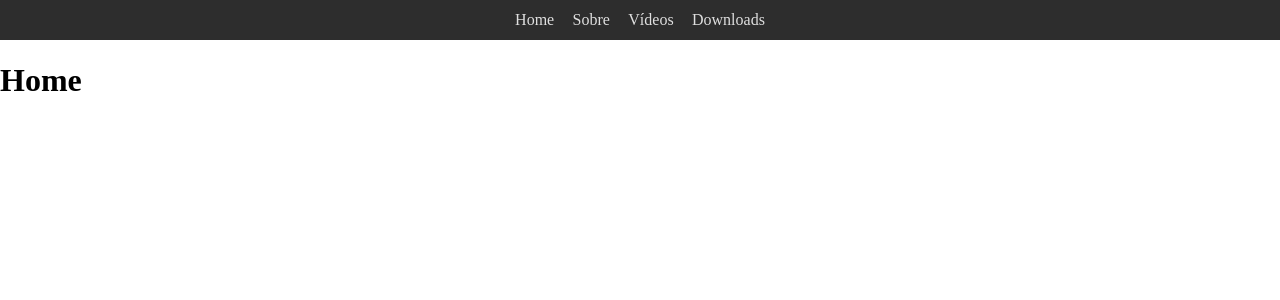
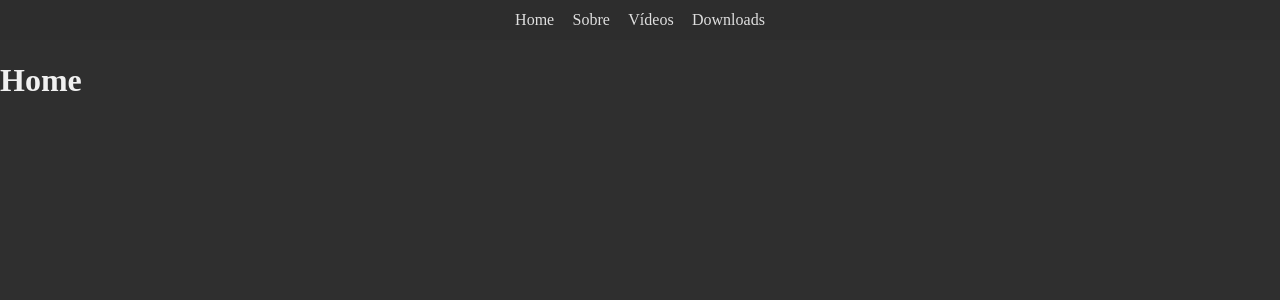
Before and after one commit to gionneves/MyWebsite, a Svelte app: page / in a window 1280 px wide. Shown: the top 300 px of the page. Built offline with nearby package versions, Linux system fonts and the light colour scheme.

Commit message:
Adicionado: + SCSS + globla.scss
Modificado:
> global.css
>> Compilação final do arquivo scss

```diff
--- a/package.json
+++ b/package.json
@@ -18,6 +18,7 @@
     "svelte": "^3.0.0"
   },
   "dependencies": {
+    "better-sqlite3": "^7.4.3",
     "sirv-cli": "^1.0.0",
     "svelte-routing": "^1.6.0"
   }
--- a/public/global.css
+++ b/public/global.css
@@ -1,4 +1,6 @@
 html, body {
+  background-color: #2f2f2f;
+  color: #f0f0f0;
   margin: 0;
   padding: 0;
   width: 100%;
@@ -9,81 +11,18 @@ a {
   color: #dfdfdf;
   text-decoration: none;
 }
+
 a:hover {
-	color: #797979;
+  color: #dfdfdf;
   text-decoration: none;
 }
+
 a:visited {
-	color: #dfdfdf;
+  color: #bbb;
   text-decoration: none;
 }
 
 .text-padding {
   padding: 0 0.45em;
 }
-
-/*
-html, body {
-	position: relative;
-	width: 100%;
-	height: 100%;
-}
-
-body {
-	color: #333;
-	margin: 0;
-	padding: 8px;
-	box-sizing: border-box;
-	font-family: -apple-system, BlinkMacSystemFont, "Segoe UI", Roboto, Oxygen-Sans, Ubuntu, Cantarell, "Helvetica Neue", sans-serif;
-}
-
-a {
-	color: rgb(0,100,200);
-	text-decoration: none;
-}
-
-a:hover {
-	text-decoration: underline;
-}
-
-a:visited {
-	color: rgb(0,80,160);
-}
-
-label {
-	display: block;
-}
-
-input, button, select, textarea {
-	font-family: inherit;
-	font-size: inherit;
-	-webkit-padding: 0.4em 0;
-	padding: 0.4em;
-	margin: 0 0 0.5em 0;
-	box-sizing: border-box;
-	border: 1px solid #ccc;
-	border-radius: 2px;
-}
-
-input:disabled {
-	color: #ccc;
-}
-
-button {
-	color: #333;
-	background-color: #f4f4f4;
-	outline: none;
-}
-
-button:disabled {
-	color: #999;
-}
-
-button:not(:disabled):active {
-	background-color: #ddd;
-}
-
-button:focus {
-	border-color: #666;
-}
-*/
+/*# sourceMappingURL=global.css.map */
--- /dev/null
+++ b/public/global.scss
@@ -0,0 +1,31 @@
+$text-color-white: #f0f0f0;
+$text-color-a: #dfdfdf;
+
+
+html, body {
+	background-color: #2f2f2f;
+    color: $text-color-white;
+
+	margin: 0;
+	padding: 0;
+	width: 100%;
+	height: 100%;
+}
+
+a {
+	color: $text-color-a;
+	text-decoration: none;
+    &:hover {
+        color: $text-color-a;
+        text-decoration: none;
+    }
+    &:visited {
+        color: #bbb;
+        text-decoration: none;
+    }
+
+}
+
+.text-padding {
+    padding: 0 0.45em;
+}
```
Also changed, not shown: 2 other files (tests, documents, lock files or other folders). Lines whose indentation alone changed are shown as unchanged.
